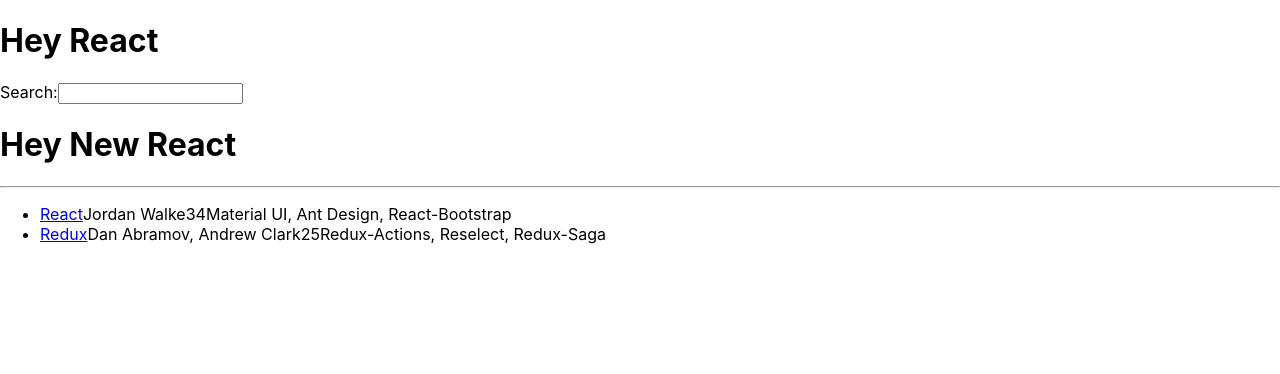
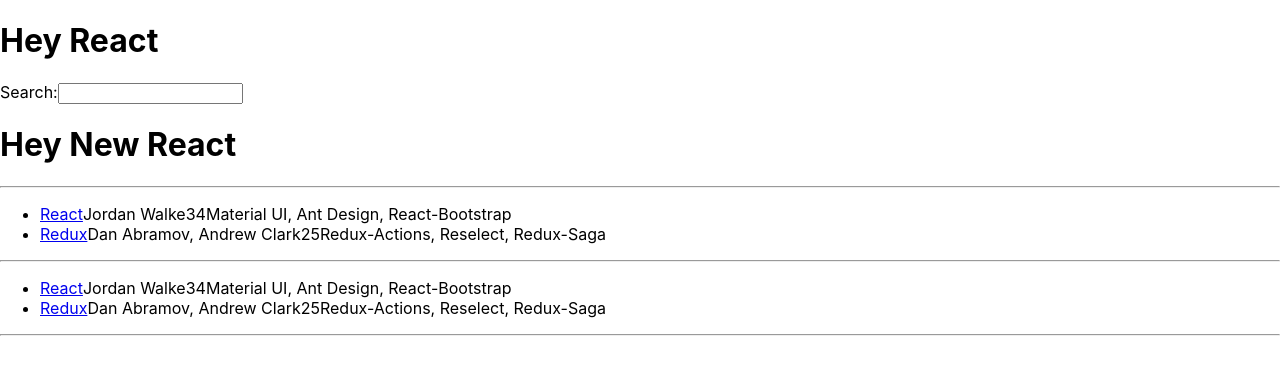
Before and after one commit to rajeshmandava/funWithReact, a React (Create React App) app in the folder my-app/: page / in a window 1280 px wide. Shown: the top 374 px of the page. Built offline with nearby package versions, Linux system fonts and the light colour scheme; the HTML template or start-up script is replaced by a standard one.

Commit message:
instantiation components

```diff
--- a/my-app/src/App.js
+++ b/my-app/src/App.js
@@ -30,6 +30,21 @@
   },
 ];
 
+class Person {
+  constructor(firstName, lastName) {
+    this.firstName = firstName;
+    this.lastName = lastName;
+  }
+  getName() {
+    return this.firstName + " " + this.lastName;
+  }
+}
+
+const robin = new Person("Robin", "Wàllen");
+console.log(robin);
+
+const dennis = new Person("Dennis", "Richie");
+console.log(dennis);
 function App() {
   return (
     <div>
@@ -43,6 +58,9 @@
 
       <hr></hr>
       <List />
+      <hr></hr>
+      <List />
+      <hr></hr>
     </div>
   );
 }
```
